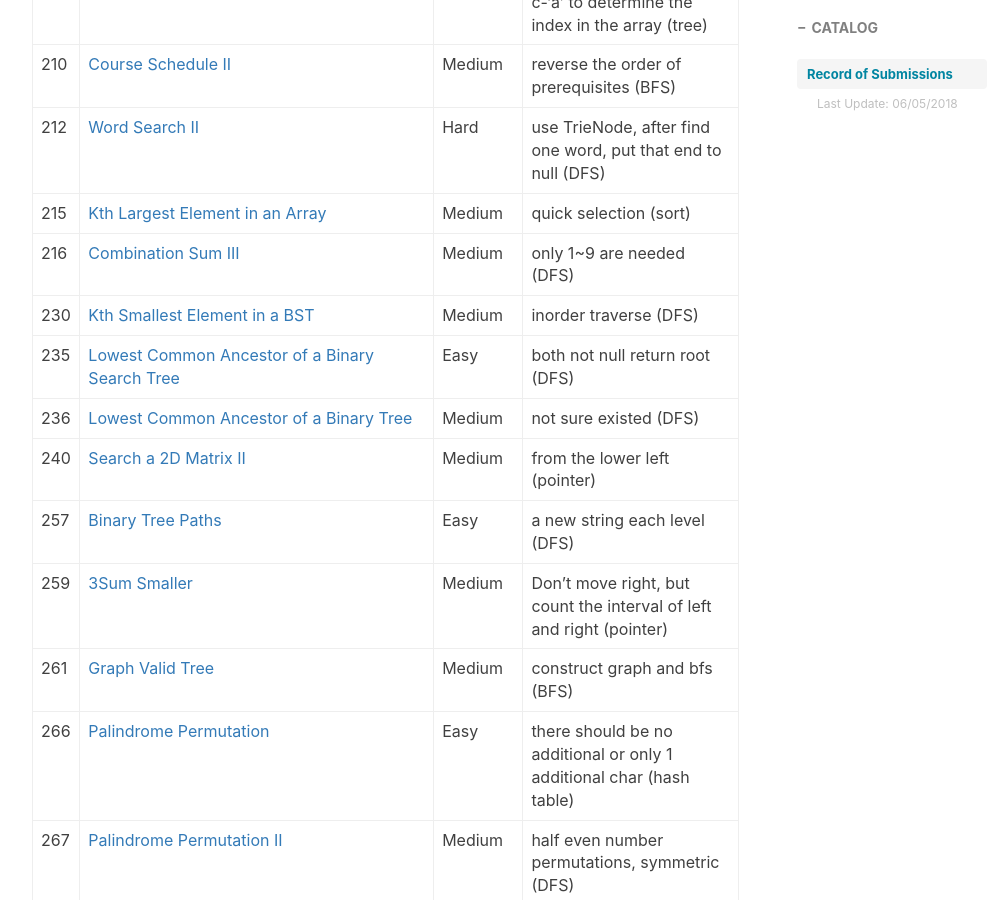
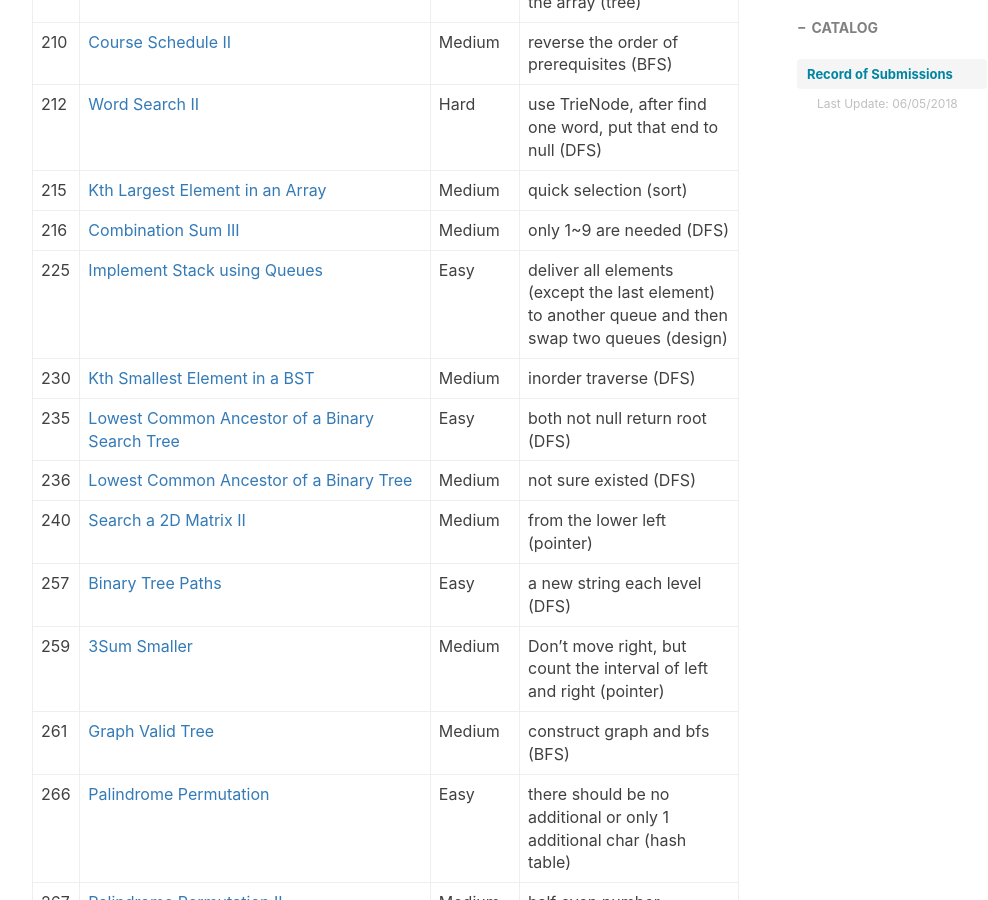
Before and after one commit to ly16/ly16.github.io, a Jekyll site: the page built from _posts/2018-05-18-leetcode-record-round1.md, in a window 1280 px wide and 900 px high, scrolled down 5198 px. Shown: the whole window, without its empty margins (233-1221 px from the left). Built offline with Jekyll 4.4.1, drawn with Linux system fonts in a browser that asks for light colours; nearby versions of some CDN libraries; comment, search, counter and statistics services are not loaded.

Commit message:
Update 2018-05-18-leetcode-record-round1.md

```diff
--- a/_posts/2018-05-18-leetcode-record-round1.md
+++ b/_posts/2018-05-18-leetcode-record-round1.md
@@ -89,6 +89,7 @@
 |212|[Word Search II](https://github.com/ly16/LC-Practice/blob/master/Word%20Search%20II.java)|Hard|use TrieNode, after find one word, put that end to null (DFS)|
 |215|[Kth Largest Element in an Array](https://github.com/ly16/LC-Practice/blob/master/Kth%20Largest%20Element.java)|Medium|quick selection (sort)|
 |216|[Combination Sum III](https://github.com/ly16/LC-Practice/blob/master/Combination%20Sum%20III.java)|Medium|only 1~9 are needed (DFS)|
+|225|[Implement Stack using Queues](https://github.com/ly16/LC-Practice/blob/master/Implement%20Stack%20by%20Two%20Queues.java)|Easy|deliver all elements (except the last element) to another queue and then swap two queues (design)|
 |230|[Kth Smallest Element in a BST](https://github.com/ly16/LC-Practice/blob/master/Kth%20Smallest%20Element%20in%20a%20BST.java)|Medium|inorder traverse (DFS)|
 |235|[Lowest Common Ancestor of a Binary Search Tree](https://github.com/ly16/LC-Practice/blob/master/Lowest%20Common%20Ancestor%20I.java)|Easy|both not null return root (DFS)|
 |236|[Lowest Common Ancestor of a Binary Tree](https://github.com/ly16/LC-Practice/blob/master/Lowest%20Common%20Ancestor%20I.java)|Medium|not sure existed (DFS)|
```
